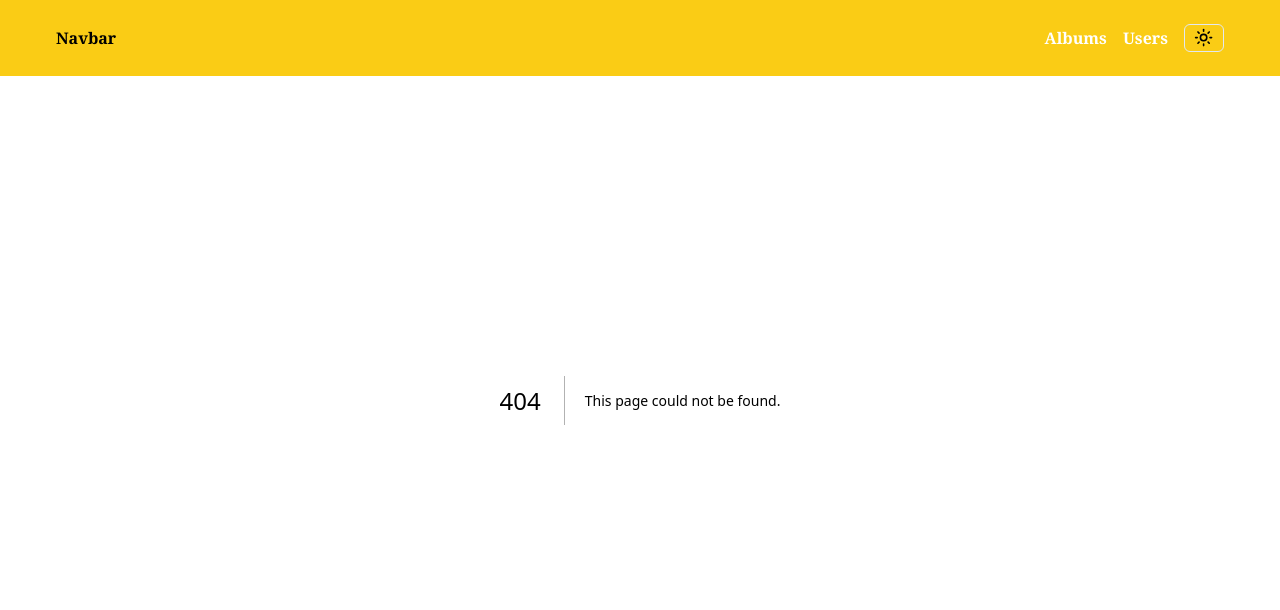
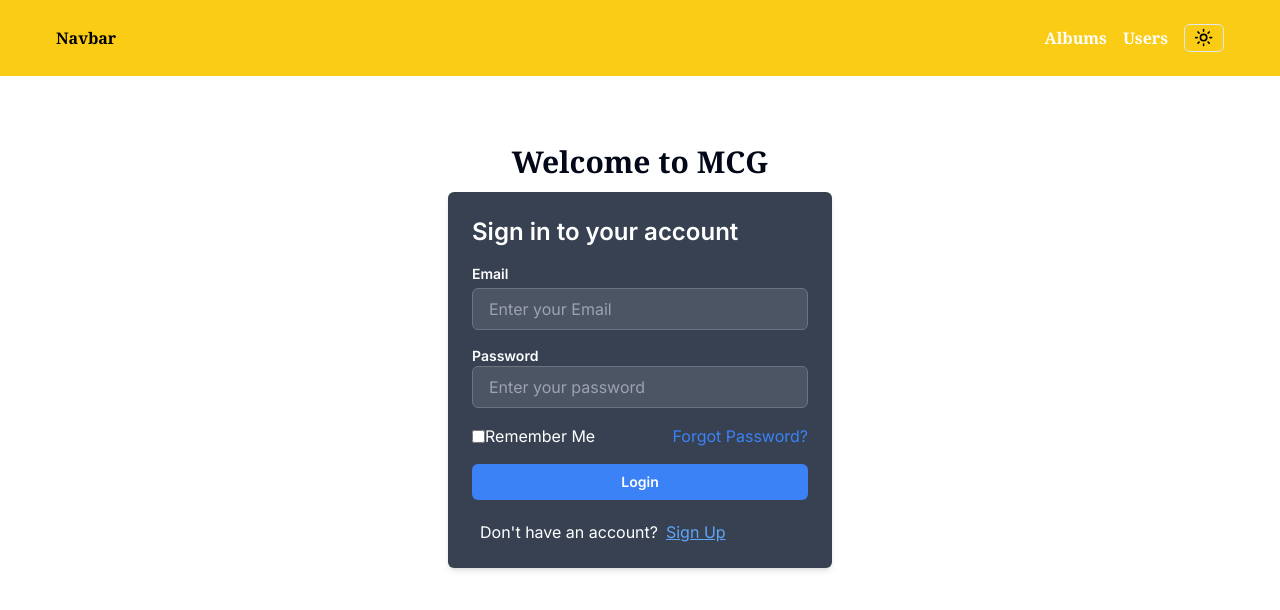
Before and after one commit to raajz49/Typescript, a Next.js app: page /LoginPage/Login in a window 1280 px wide. Before the commit this address had no page. Shown: the top 610 px of the page. Built offline with nearby package versions, Linux system fonts and the light colour scheme.

Commit message:
7th commit

```diff
--- a/src/app/FetchData/Todolist/[todoId]/todoCard.tsx
+++ b/src/app/FetchData/Todolist/[todoId]/todoCard.tsx
@@ -21,9 +21,12 @@ export const TodoCard = ({ todo, data, setData }: { todo: Todo; data: Todo[]; se
             method: "DELETE"
           }
         );
+        const result=confirm(`Are you sure you wanna delete Todo-${todoId}?`);
+        if(result){
         if (response.ok) {
           setData(data.filter((todo) => todo.id !== todoId));
         }
+      }
       };
 
     const handleEditTodo = (todoId: number ) => {
@@ -35,10 +38,12 @@ export const TodoCard = ({ todo, data, setData }: { todo: Todo; data: Todo[]; se
     const handleSave = (todoId: number) => {
       const updatedData = [...data];
       todo.title = editedTodoText;
+      const result=confirm(`Confirm update in Todo-${todoId}?`);
+      if(result){
       setData(updatedData);
       setIsEditing(false);
     };
-
+  }
     const handleCompletedChange=(completed:boolean)=>{
         const updatedData = [...data];
         todo.completed=completed;
@@ -54,19 +59,19 @@ export const TodoCard = ({ todo, data, setData }: { todo: Todo; data: Todo[]; se
       <p className="underline font-bold font-sans">Title</p>
 
       {isEditing? (
-        <div>
+        <div className="flex gap-2">
           <input
 
             type="text"
             value={editedTodoText}
             onChange={(e) => setEditedTodoText(e.target.value)}
 
-          />
-          <button onClick={() => handleSave(todo.id)}>Save</button>
+          className="dark:bg-white w-2/3 " />
+          <button onClick={() => handleSave(todo.id)}className="bg-blue-400 rounded">Save</button>
 
         </div>
       ) : (
-        <h1 onClick={() => handleEditTodo(todo.id)}>{todo.title}</h1> // Click to edit
+        <h1 onClick={() => handleEditTodo(todo.id)} className="gap-2">{todo.title} </h1> // Click to edit
       )}
 
       <p className="underline font-bold font-sans">Completed</p>
--- /dev/null
+++ b/src/app/LoginPage/Login/page.tsx
@@ -0,0 +1,63 @@
+'use client'
+import Link from 'next/link'
+const Login = () => {
+  return (
+    <div className=''>
+        <h1 className='flex  justify-center mt-36 font-serif font-bold mb-3 text-3xl'>Welcome to MCG</h1>
+    <div className='flex flex-col item-center justify-center w-full max-w-sm mx-auto p-6 bg-gray-700 rounded-md shadow-md '>
+        <div className='mb-4'>
+            <h1 className='text-white  font-semibold text-2xl mb-4 '>Sign in to your account</h1>
+      <label className='block mb-1 text-sm font-semibold text-white'>Email</label>
+      <input
+      type="email"
+      name="email"
+      placeholder='Enter your Email'
+      className="w-full px-4 py-2 text-gray-700 bg-gray-600 border border-gray-500 rounded-md focus:outline-none focus:bg-white focus:border-blue-500"
+      />
+      </div>
+
+      <div>
+        <label className='block text-sm font-semibold text-white'>Password</label>
+        <input
+        type="password"
+        name="password"
+        placeholder='Enter your password'
+        className="w-full mb-4  px-4 py-2 text-gray-700 bg-gray-600 border border-gray-500 rounded-md focus:outline-none focus:bg-white focus:border-blue-500"
+        />
+      </div>
+
+      <div className='flex mb-4 justify-between'>
+        <label className='text-white flex items-center cursor-pointer'>
+        <input
+        type="Checkbox"
+        />
+        Remember Me
+        </label>
+      <p className='text-blue-500 hover:underline'>Forgot Password?</p>
+      </div>
+
+    <div className='mb-3' >
+
+    <Link href="/components/"className='text-blue-400 underline'>
+      <button
+        type="submit"
+        className="w-full px-4 py-2 mb-2 text-sm font-semibold text-white bg-blue-500 rounded-md hover:bg-blue-600 focus:outline-none focus:bg-blue-600"
+        // onClick={reloadPage}
+        >
+        Login
+      </button>
+      </Link>
+      </div>
+
+      <div className='flex'>
+        <p className='text-white px-2'>Don't have an account?</p>
+        <Link href={"/LoginPage/Register/"}className='text-blue-400 underline'>
+      Sign Up
+      </Link>
+      </div>
+    </div>
+    </div>
+  )
+}
+
+export default Login
--- /dev/null
+++ b/src/app/LoginPage/Register/page.tsx
@@ -0,0 +1,68 @@
+
+'use client'
+import Links from '@/components/Links';
+import Link from 'next/link'
+import React, { useState } from 'react'
+
+
+const Register = () => {
+    const [showLinks, setShowLinks] = useState(false);
+    const reloadPage=()=>{
+        window.location.reload();
+        // Show the Links component after reloading
+        setShowLinks(true);
+    }
+  return (
+    <div>
+      <h1 className='flex  justify-center mt-36 font-serif font-bold mb-3 text-3xl'>Registration page</h1>
+      <div  className='flex flex-col item-center justify-center w-full max-w-sm mx-auto p-6 bg-gray-700 rounded-md shadow-md '>
+        <div className='mb-4'>
+        <h1 className='text-white  font-semibold text-2xl mb-4 '>Register your account</h1>
+        {/* <label className='block mb-1 text-sm font-semibold text-white'> Name</label> */}
+      <input
+      type="Name"
+      name="Name"
+      placeholder='Enter your Name'
+      className="w-full px-4 py-2 text-gray-700 bg-gray-600 border border-gray-300 rounded-md focus:outline-none focus:bg-gray-500 focus:border-blue-500"
+      />
+        </div>
+        <div className='mb-4'>
+      {/* <label className='block mb-1 text-sm font-semibold text-white'>Email</label> */}
+      <input
+      type="email"
+      name="email"
+      placeholder='Enter your Email'
+      className="w-full px-4 py-2 text-gray-700 bg-gray-600 border border-gray-300 rounded-md focus:outline-none focus:bg-gray-500 focus:border-blue-500"
+      />
+      </div>
+      <div>
+        <input
+        type="password"
+        name="password"
+        placeholder='Enter your password'
+        className="w-full mb-4  px-4 py-2 text-gray-700 bg-gray-600 border border-gray-300 rounded-md focus:outline-none focus:bg-gray-500 focus:border-blue-500"
+        />
+      </div>
+      <div className='mb-3' >
+      <button
+        type="submit"
+        className="w-full px-4 py-2 mb-2 text-sm font-semibold text-white bg-blue-500 rounded-md hover:bg-blue-600 focus:outline-none focus:bg-blue-600">
+        Register
+      </button>
+      {showLinks && <Links />}
+      <div className='flex '>
+      <h1 className='px-2'>Already have an account?</h1>
+
+      <Link href={"/LoginPage/Login/"}className='text-blue-400 underline'>
+      Sign in
+      </Link>
+      </div>
+      </div>
+
+
+      </div>
+    </div>
+  )
+}
+
+export default Register
```
